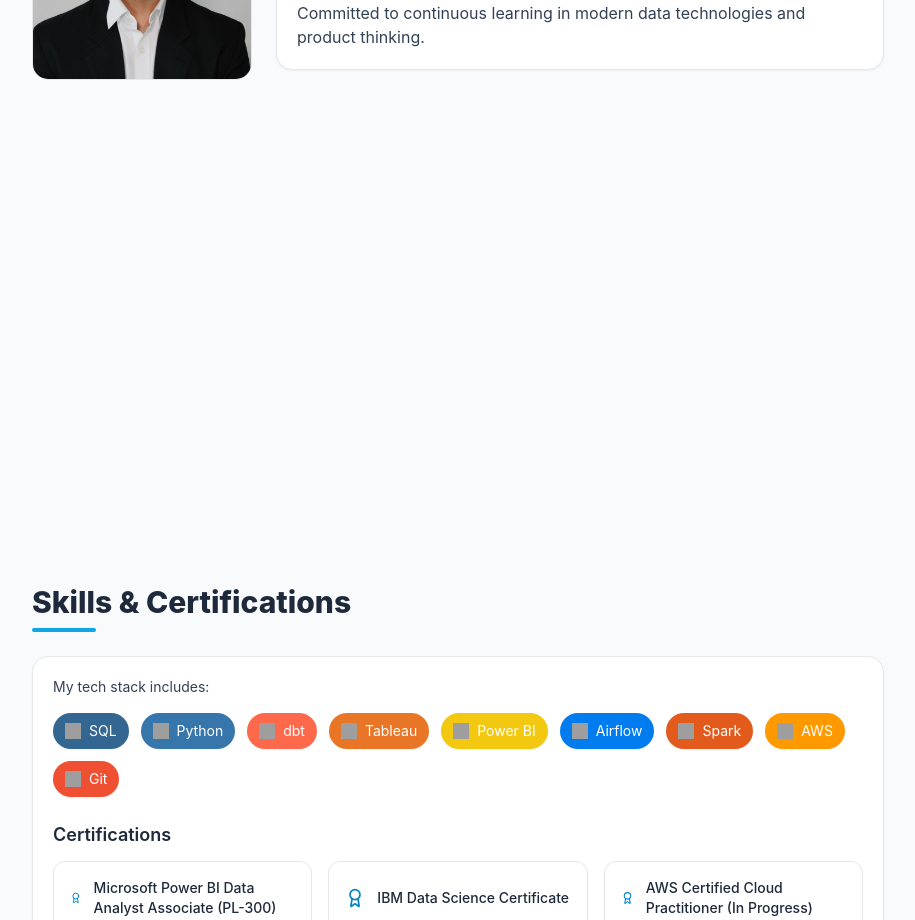
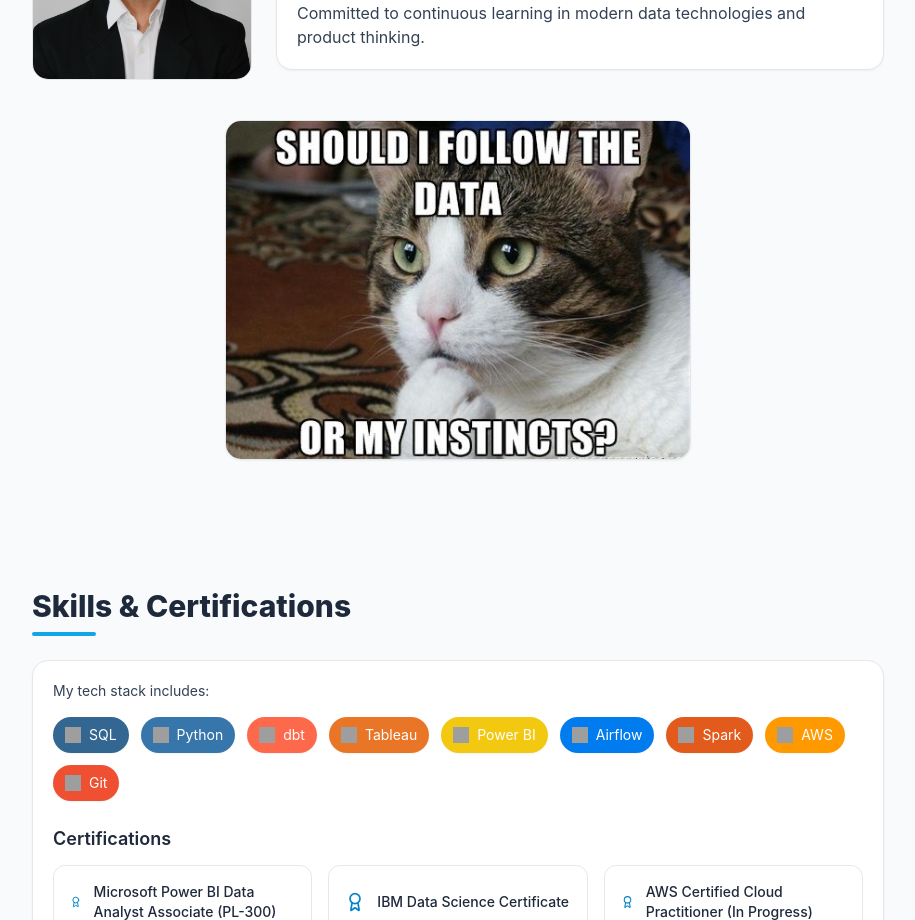
Before and after one commit to Rohan3122k/Portfolio-RohanVerma, a React (Vite) app: page / in a window 1280 px wide. Shown: the part 1080-2000 px from the top of the page, without its empty margins (332-1247 px from the left). Built offline with nearby package versions, Linux system fonts and the light colour scheme; grey boxes are pictures that could not be loaded.

Commit message:
Update App.jsx

```diff
--- a/src/App.jsx
+++ b/src/App.jsx
@@ -563,6 +563,14 @@
                 </p>
               </Card>
             </div>
+            <div className="mt-10 flex justify-center">
+              <img
+                src="/gif-instincts.jpg"
+                alt="Should I follow the data or my instincts?"
+                loading="lazy"
+                className="rounded-2xl border shadow-sm max-h-[340px] w-auto"
+              />
+            </div>
           </Shell>
 
           {/* SKILLS */}
```
